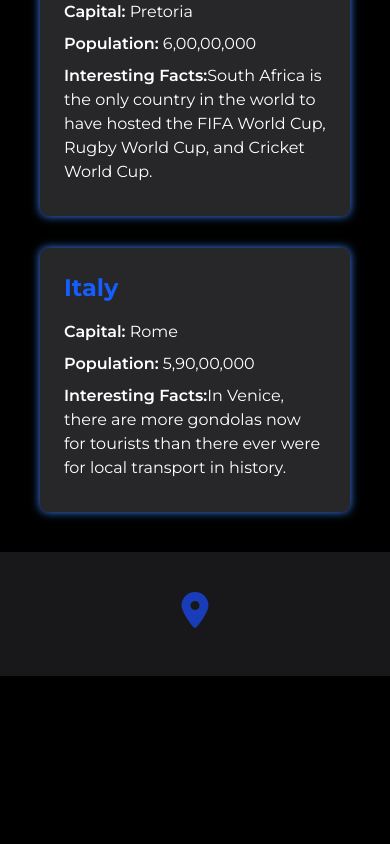
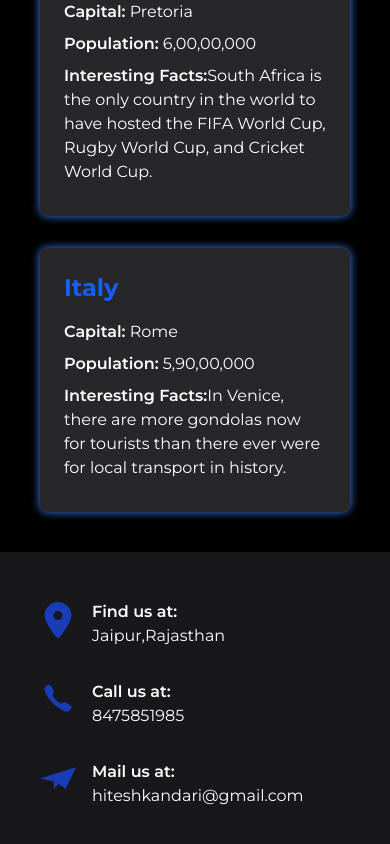
Before and after one commit to Hitesh04codebot/Atlaspedia, a React (Vite) app: page / in a window 390 px wide. Shown: the part 2989-3833 px from the top of the page. Before the commit the page ends 3665 px from the top, so only its background shows below. Built offline with nearby package versions, Linux system fonts and the light colour scheme.

Commit message:
created half responsive footer

```diff
--- a/src/components/UI/Footer.jsx
+++ b/src/components/UI/Footer.jsx
@@ -1,19 +1,49 @@
 import React from 'react'
 import { FaLocationDot } from "react-icons/fa6";
+import { IoIosCall } from "react-icons/io";
+import { SiMinutemailer } from "react-icons/si";
 function Footer() {
   return (
     <div className='grid grid-cols-1 md:grid-cols-2 lg:grid-cols-3 gap-4 p-10 bg-zinc-900 text-white'>
-      <div className='text-center md:text-left'>
+      <div className='text-center md:text-left flex max-md:justify-start max-sm:justify-start justify-center items-center gap-4 mt-2 mb-2'>
         {/* icon */}
         <div>
           <FaLocationDot className='inline-block text-4xl text-blue-800 mb-2'/>
         </div>
-        <div>
+        <div className='flex flex-col justify-center max-md:items-start max-sm:items-start'>
           <div>
-
+            <p className=" font-semibold">Find us at:</p>
           </div>
           <div>
-
+            <p>Jaipur,Rajasthan</p>
+          </div>
+        </div>
+      </div>
+      <div className='text-center md:text-left flex max-md:justify-start max-sm:justify-start justify-center gap-4 mt-2 mb-2'>
+        {/* icon */}
+        <div>
+          <IoIosCall className='inline-block text-4xl text-blue-800 mb-2'/>
+        </div>
+        <div className='flex flex-col justify-center max-md:items-start max-sm:items-start'>
+          <div>
+            <p className=" font-semibold">Call us at:</p>
+          </div>
+          <div>
+            <p>8475851985</p>
+          </div>
+        </div>
+      </div>
+      <div className='text-center md:text-left flex max-md:justify-start max-sm:justify-start justify-center gap-4 mt-2 mb-2'>
+        {/* icon */}
+        <div>
+          <SiMinutemailer className='inline-block text-4xl text-blue-800 mb-2'/>
+        </div>
+        <div className='flex flex-col justify-center max-md:items-start max-sm:items-start'>
+          <div>
+            <p className=" font-semibold">Mail us at:</p>
+          </div>
+          <div>
+            <p>hiteshkandari@gmail.com</p>
           </div>
         </div>
       </div>
```
